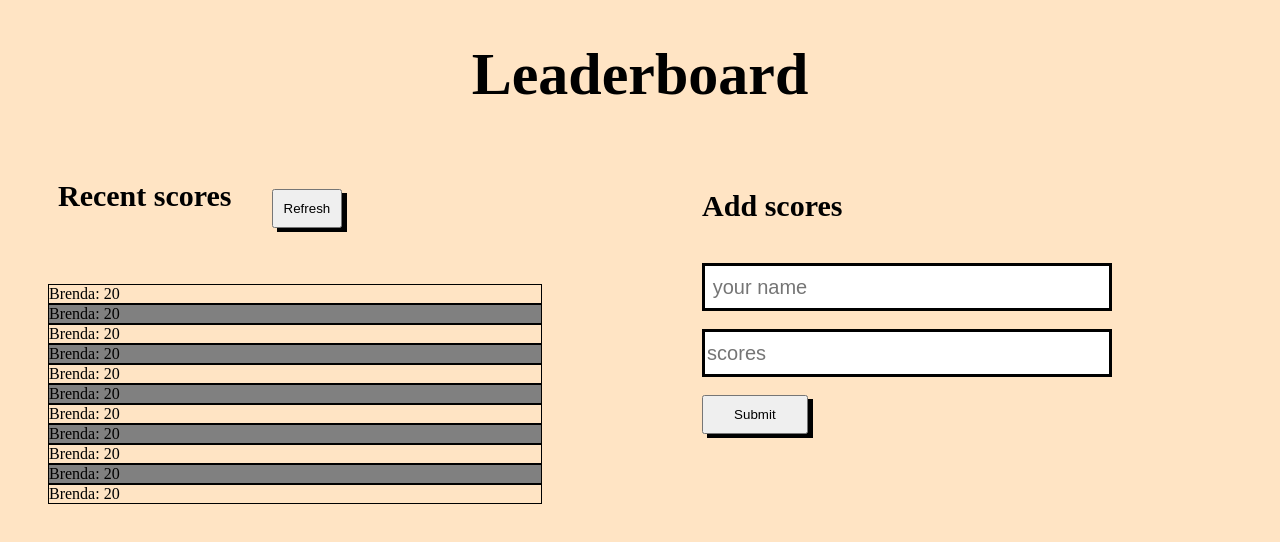
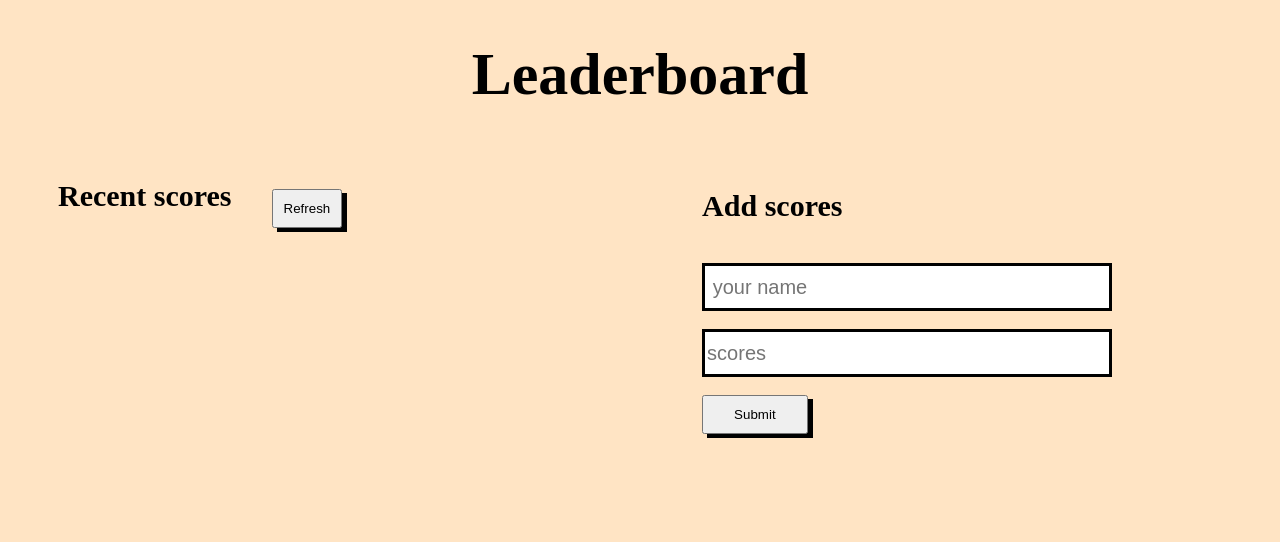
Before and after one commit to Brenda309/Leaderboard, a website built with webpack: page src/index.html in a window 1280 px wide. Built offline with nearby package versions, Linux system fonts and the light colour scheme.

Commit message:
Remove hard-corded part

```diff
--- a/src/index.html
+++ b/src/index.html
@@ -13,21 +13,10 @@
             <h3 class="scores-title">Recent scores</h3>
             <button id="refresh" type="button">Refresh</button>
         </div>
-
             <ul id='list'>
-    <li>Brenda: 20</li>
-     <li>Brenda: 20</li>
-    <li>Brenda: 20</li>
-    <li>Brenda: 20</li>
-    <li>Brenda: 20</li>
-    <li>Brenda: 20</li>
-    <li>Brenda: 20</li>
-    <li>Brenda: 20</li>
-    <li>Brenda: 20</li>
-    <li>Brenda: 20</li>
-    <li>Brenda: 20</li>
             </ul>
         </div>
+
         <div>
             <h4>Add scores</h4>
         <input id="title" type="text" placeholder=" your name"  required ><br><br>
```
